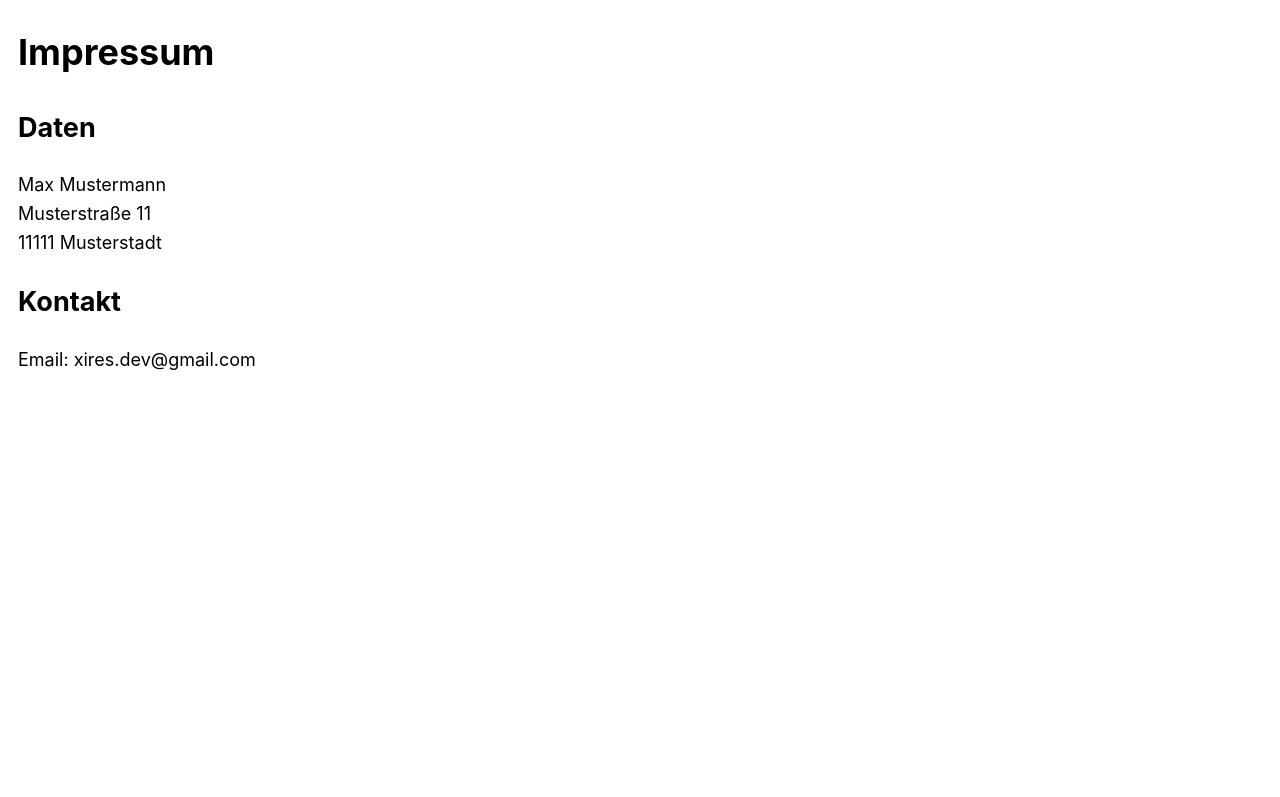
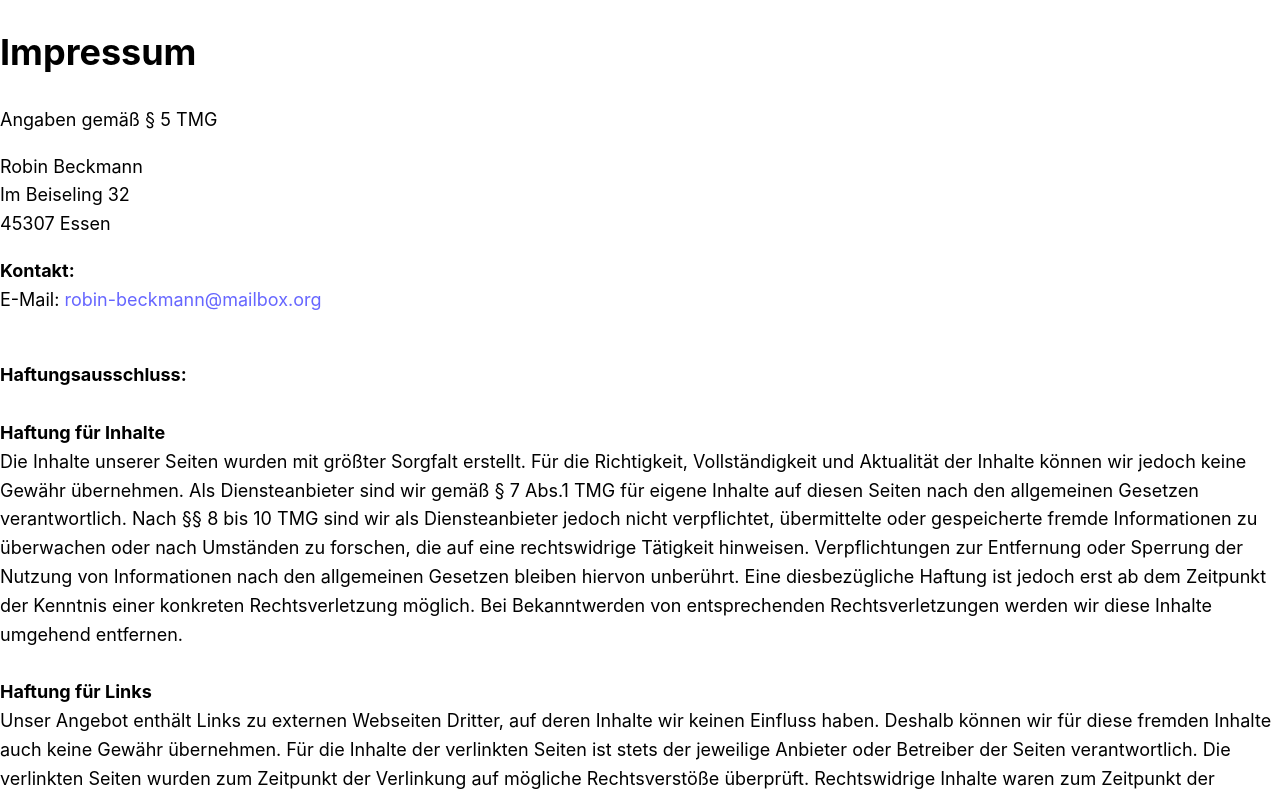
Before and after one commit to TheXires/portfolio, a Next.js app: page /imprint in a window 1280 px wide. Shown: the top 797 px of the page. Built offline with nearby package versions, Linux system fonts and the light colour scheme.

Commit message:
added imprint

```diff
--- a/components/general/MailtoButton.tsx
+++ b/components/general/MailtoButton.tsx
@@ -4,7 +4,7 @@
 function MailtoButton() {
   return (
     <a
-      href="mailto:xires.dev@gmail.com"
+      href="mailto:robin-beckmann@mailbox.org"
       className={styles.container}
       style={{ backgroundColor: 'gray' }}
     >
--- a/pages/imprint.tsx
+++ b/pages/imprint.tsx
@@ -1,5 +1,6 @@
 import Head from 'next/head';
 import { Layout } from '../components/general/Layout';
+import styles from '../styles/general/imprint.module.css';
 
 export default function Imprint() {
   return (
@@ -9,20 +10,95 @@
         <link rel="icon" href="/favicon.ico" />
       </Head>
       <Layout>
-        <div style={{ padding: '0 1rem' }}>
+        <div className={styles.innerContainer}>
           <h1>Impressum</h1>
-          <h2>Daten</h2>
-          <div style={{ direction: 'rtl', textAlign: 'left', unicodeBidi: 'bidi-override' }}>
-            <span>nnamretsuM xaM</span>
+          <p>Angaben gemäß § 5 TMG</p>
+          <p className={styles.personalData}>
+            nnamkceB niboR
             <br />
-            <span>11 eßartsretsuM</span>
+            23 gnilesieB mI
             <br />
-            <span>tdatsretsuM 11111</span>
-          </div>
-          <h2>Kontakt</h2>
-          <div>
-            <span>Email: xires.dev@gmail.com</span>
-          </div>
+            nessE 70354
+            <br />
+          </p>
+          <p>
+            <strong>Kontakt:</strong>
+            <br />
+            E-Mail: <a href="mailto:robin-beckmann@mailbox.org">robin-beckmann@mailbox.org</a>
+            <br />
+          </p>
+          <p>
+            <br />
+            <strong>Haftungsausschluss: </strong>
+            <br />
+            <br />
+            <strong>Haftung für Inhalte</strong>
+            <br />
+            Die Inhalte unserer Seiten wurden mit größter Sorgfalt erstellt. Für die Richtigkeit,
+            Vollständigkeit und Aktualität der Inhalte können wir jedoch keine Gewähr übernehmen.
+            Als Diensteanbieter sind wir gemäß § 7 Abs.1 TMG für eigene Inhalte auf diesen Seiten
+            nach den allgemeinen Gesetzen verantwortlich. Nach §§ 8 bis 10 TMG sind wir als
+            Diensteanbieter jedoch nicht verpflichtet, übermittelte oder gespeicherte fremde
+            Informationen zu überwachen oder nach Umständen zu forschen, die auf eine rechtswidrige
+            Tätigkeit hinweisen. Verpflichtungen zur Entfernung oder Sperrung der Nutzung von
+            Informationen nach den allgemeinen Gesetzen bleiben hiervon unberührt. Eine
+            diesbezügliche Haftung ist jedoch erst ab dem Zeitpunkt der Kenntnis einer konkreten
+            Rechtsverletzung möglich. Bei Bekanntwerden von entsprechenden Rechtsverletzungen werden
+            wir diese Inhalte umgehend entfernen.
+            <br />
+            <br />
+            <strong>Haftung für Links</strong>
+            <br />
+            Unser Angebot enthält Links zu externen Webseiten Dritter, auf deren Inhalte wir keinen
+            Einfluss haben. Deshalb können wir für diese fremden Inhalte auch keine Gewähr
+            übernehmen. Für die Inhalte der verlinkten Seiten ist stets der jeweilige Anbieter oder
+            Betreiber der Seiten verantwortlich. Die verlinkten Seiten wurden zum Zeitpunkt der
+            Verlinkung auf mögliche Rechtsverstöße überprüft. Rechtswidrige Inhalte waren zum
+            Zeitpunkt der Verlinkung nicht erkennbar. Eine permanente inhaltliche Kontrolle der
+            verlinkten Seiten ist jedoch ohne konkrete Anhaltspunkte einer Rechtsverletzung nicht
+            zumutbar. Bei Bekanntwerden von Rechtsverletzungen werden wir derartige Links umgehend
+            entfernen.
+            <br />
+            <br />
+            <strong>Urheberrecht</strong>
+            <br />
+            Die durch die Seitenbetreiber erstellten Inhalte und Werke auf diesen Seiten unterliegen
+            dem deutschen Urheberrecht. Die Vervielfältigung, Bearbeitung, Verbreitung und jede Art
+            der Verwertung außerhalb der Grenzen des Urheberrechtes bedürfen der schriftlichen
+            Zustimmung des jeweiligen Autors bzw. Erstellers. Downloads und Kopien dieser Seite sind
+            nur für den privaten, nicht kommerziellen Gebrauch gestattet. Soweit die Inhalte auf
+            dieser Seite nicht vom Betreiber erstellt wurden, werden die Urheberrechte Dritter
+            beachtet. Sollten Sie trotzdem auf eine Urheberrechtsverletzung aufmerksam werden,
+            bitten wir um einen entsprechenden Hinweis. Bei Bekanntwerden von Rechtsverletzungen
+            werden wir derartige Inhalte umgehend entfernen.
+            <br />
+            <br />
+            <strong>Datenschutz</strong>
+            <br />
+            Die Nutzung unserer Webseite ist in der Regel ohne Angabe personenbezogener Daten
+            möglich. Soweit auf unseren Seiten personenbezogene Daten (beispielsweise Name,
+            Anschrift oder eMail-Adressen) erhoben werden, erfolgt dies, soweit möglich, stets auf
+            freiwilliger Basis. Diese Daten werden ohne Ihre ausdrückliche Zustimmung nicht an
+            Dritte weitergegeben.
+            <br />
+            Wir weisen darauf hin, dass die Datenübertragung im Internet (z.B. bei der Kommunikation
+            per E-Mail) Sicherheitslücken aufweisen kann. Ein lückenloser Schutz der Daten vor dem
+            Zugriff durch Dritte ist nicht möglich.
+            <br />
+            Der Nutzung von im Rahmen der Impressumspflicht veröffentlichten Kontaktdaten durch
+            Dritte zur Übersendung von nicht ausdrücklich angeforderter Werbung und
+            Informationsmaterialien wird hiermit ausdrücklich widersprochen. Die Betreiber der
+            Seiten behalten sich ausdrücklich rechtliche Schritte im Falle der unverlangten
+            Zusendung von Werbeinformationen, etwa durch Spam-Mails, vor.
+            <br />
+          </p>
+          <br />
+          Impressum (angepasst) vom <a href="https://www.impressum-generator.de">
+            Impressum Generator
+          </a> der{' '}
+          <a href="https://www.kanzlei-hasselbach.de/">
+            Kanzlei Hasselbach, Rechtsanwälte für Arbeitsrecht und Familienrecht
+          </a>
         </div>
       </Layout>
     </div>
--- /dev/null
+++ b/styles/general/imprint.module.css
@@ -0,0 +1,9 @@
+.innerContainer {
+  margin-bottom: 3rem;
+}
+
+.personalData {
+  direction: rtl;
+  text-align: left;
+  unicode-bidi: bidi-override;
+}
```
